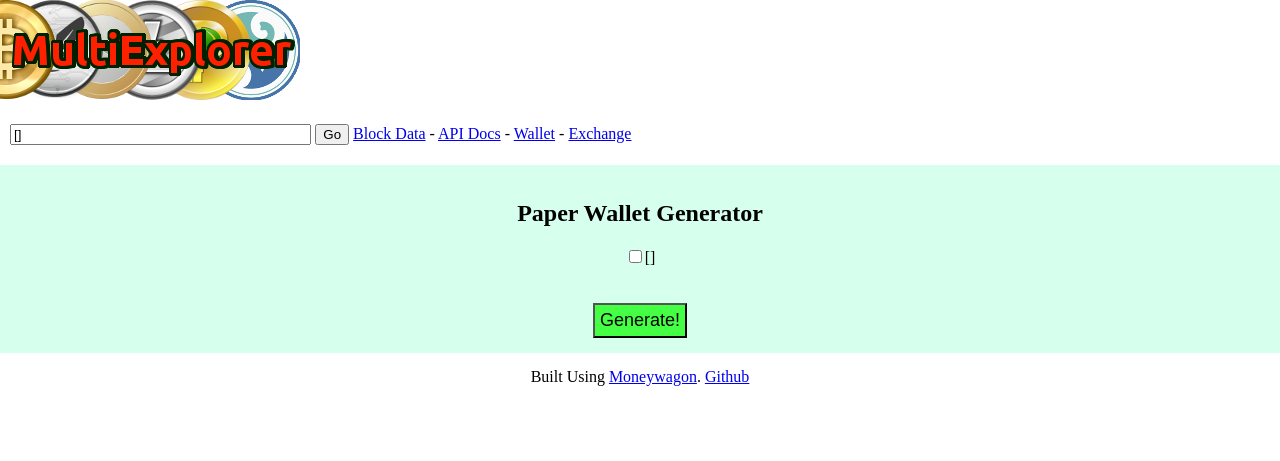
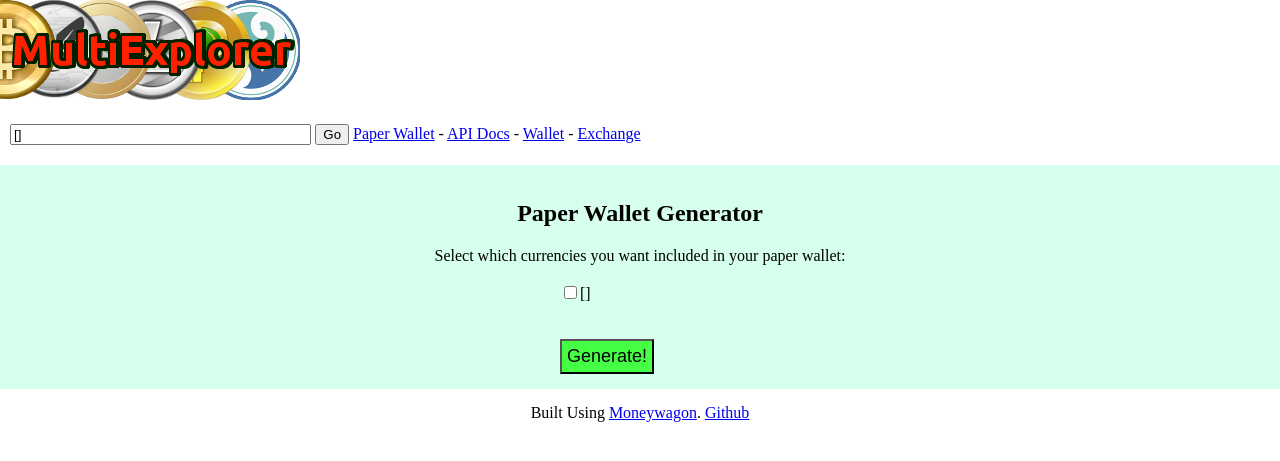
Before and after one commit to priestc/MultiExplorer, a Django app: template multiexplorer/multiexplorer/templates/paper_wallet.html in a window 1280 px wide. Shown: the top 461 px of the page. Run offline with Django 3.2, Linux system fonts and the light colour scheme; the template is opened without the code that fills it: most values are stand-ins (such as "Sample title", 1, 10 or a date in 2020); parts of the project's set-up code (start-up, migrations or seed data) failed here and were passed over; some libraries are stand-ins or nearby versions.

Commit message:
added paper wallet to UI

```diff
--- a/multiexplorer/multiexplorer/templates/base.html
+++ b/multiexplorer/multiexplorer/templates/base.html
@@ -82,7 +82,8 @@
             <div style="margin: 20px 0px 20px 10px;">
                 <input id="address_lookup" class="address" name="address" type="text" value="{{ address }}" placeholder="Enter any cryptocurrency address">
                 <input id="address_lookup_button" type="submit" value="Go">
-                <a href="{% url 'block_lookup' %}">Block Data</a> -
+                <!-- <a href="{% url 'block_lookup' %}">Block Data</a> --->
+                <a href="{% url 'paper_wallet' %}">Paper Wallet</a> -
                 <a href="{% url 'api_docs' %}">API Docs</a> -
                 <a href="{% url 'wallet' %}">Wallet</a> -
                 {% block extra_menu_items %}{% endblock %}
--- a/multiexplorer/multiexplorer/templates/paper_wallet.html
+++ b/multiexplorer/multiexplorer/templates/paper_wallet.html
@@ -4,11 +4,17 @@
 {% block content %}
 <section id="generator">
   <h2>Paper Wallet Generator</h2>
+  Select which currencies you want included in your paper wallet:<br><br>
+  <div style="text-align: left; margin: 0 auto 0 auto; width: 10em">
   {% for currency_data in paper_wallet_currencies %}
     <input type="checkbox" name="currency" value="{{ currency_data.code }}">{{ currency_data.name }}<br>
   {% endfor %}
+
   <br><br>
   <button id="generate">Generate!</button>
+
+  </div>
+
 </section>
 
 <div id="wallets" style="display: none">
@@ -101,7 +107,7 @@
     $("#generate").click(function() {
         $("#wallets").empty();
 
-        var selected = ['btc', 'ltc', 'doge'];
+        var selected = [];
         $("input[name=currency]:checked").each(function(){
            var currency = $(this).val();
            selected.push(currency)
@@ -163,7 +169,7 @@
                     {{ code }} - {{ name }}<br>
                     <img src="/static/{{ logo }}" style="width: 50px; height: 50px">
                 </div>
-                <div class="pub words">&larr; Address (receive): {{ address }}</div>
+                <div class="pub words">&larr; Address (receive): {{ address }} </div>
                 <div class="priv words">Private Key (spend): {{ wif }} &rarr;</div>
             </td>
             <td>
--- a/multiexplorer/multiexplorer/urls.py
+++ b/multiexplorer/multiexplorer/urls.py
@@ -33,7 +33,7 @@ urlpatterns = [
 
     url(r'^wallet/', include('wallet.urls')),
     url(r'^exchange/', include('exchange.urls')),
-    url(r'^paper_wallet/', paper_wallet),
+    url(r'^paper_wallet/', paper_wallet, name="paper_wallet"),
 
     url(r'^memo$', handle_memo),
     url(r'^memo/pull$', serve_memo_pull),
```
